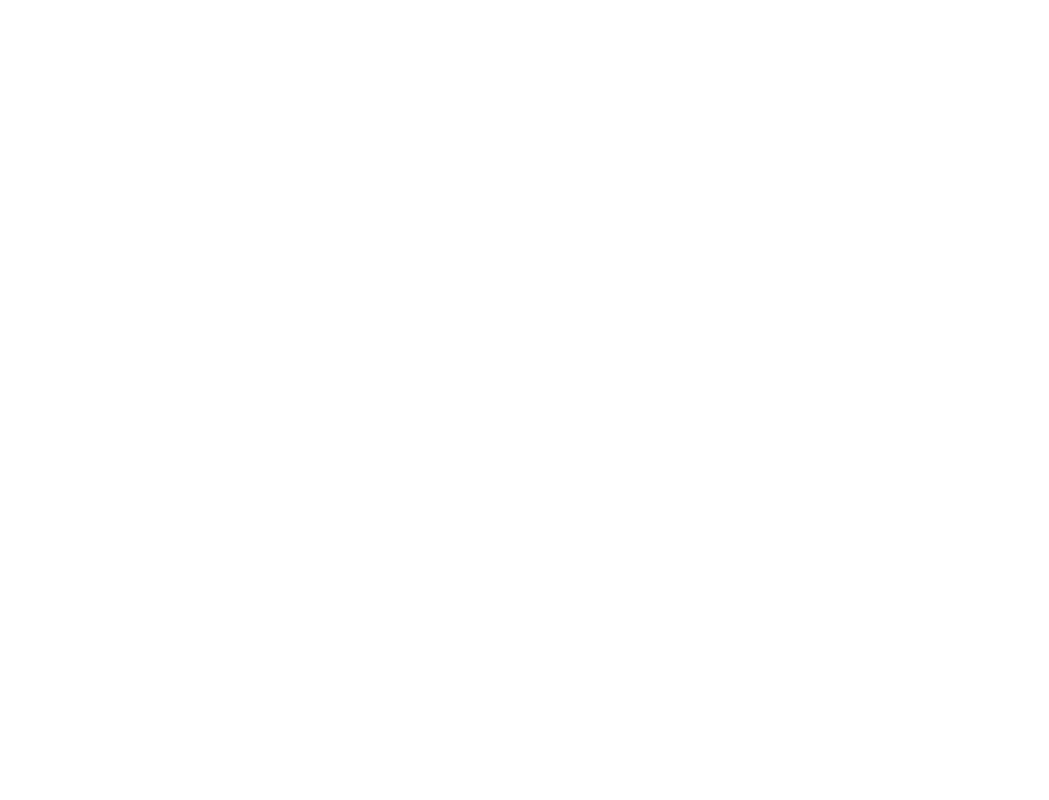
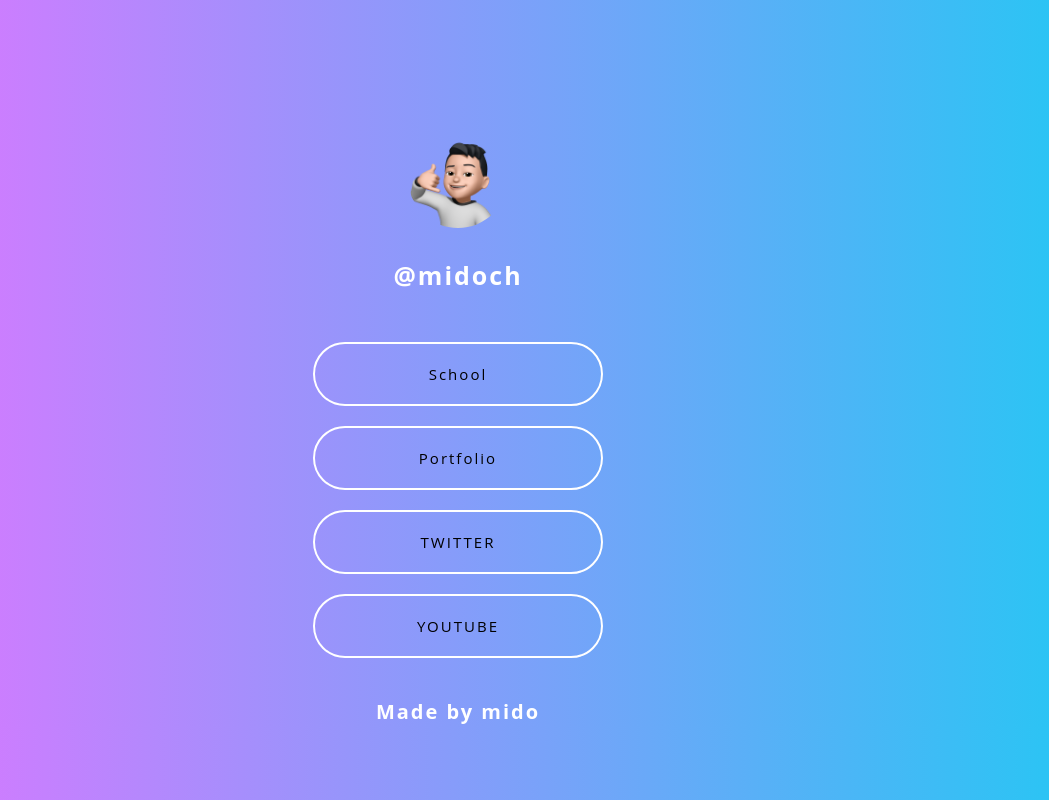
Before and after one commit to rts-cmk-wu09/bootcamp-html-1-midoch, a plain HTML site: page index.html in a window 1280 px wide. Shown: the whole page, without its empty margins (182-1231 px from the left). Drawn offline with Linux system fonts and the light colour scheme.

Commit message:
update index.html

```diff
--- a/index.html
+++ b/index.html
@@ -4,9 +4,25 @@
     <meta charset="UTF-8" />
     <meta http-equiv="X-UA-Compatible" content="IE=edge" />
     <meta name="viewport" content="width=device-width, initial-scale=1.0" />
-    <title>HTML</title>
+    <title>Link.Tree</title>
+    <link rel="stylesheet" href="style.css" />
   </head>
   <body>
-    <main></main>
+    <main>
+      <img
+        src="assets/profile-picture/img-of-myself.PNG"
+        alt="profile picture"
+        class="profile-picture"
+      />
+
+      <div class="profile-name">@midoch</div>
+
+      <a href="#" class="links">School</a>
+      <a href="#" class="links">Portfolio</a>
+      <a href="#" class="links">TWITTER</a>
+      <a href="#" class="links">YOUTUBE</a>
+
+      <div class="bottom-text">Made by mido</div>
+    </main>
   </body>
 </html>
```
